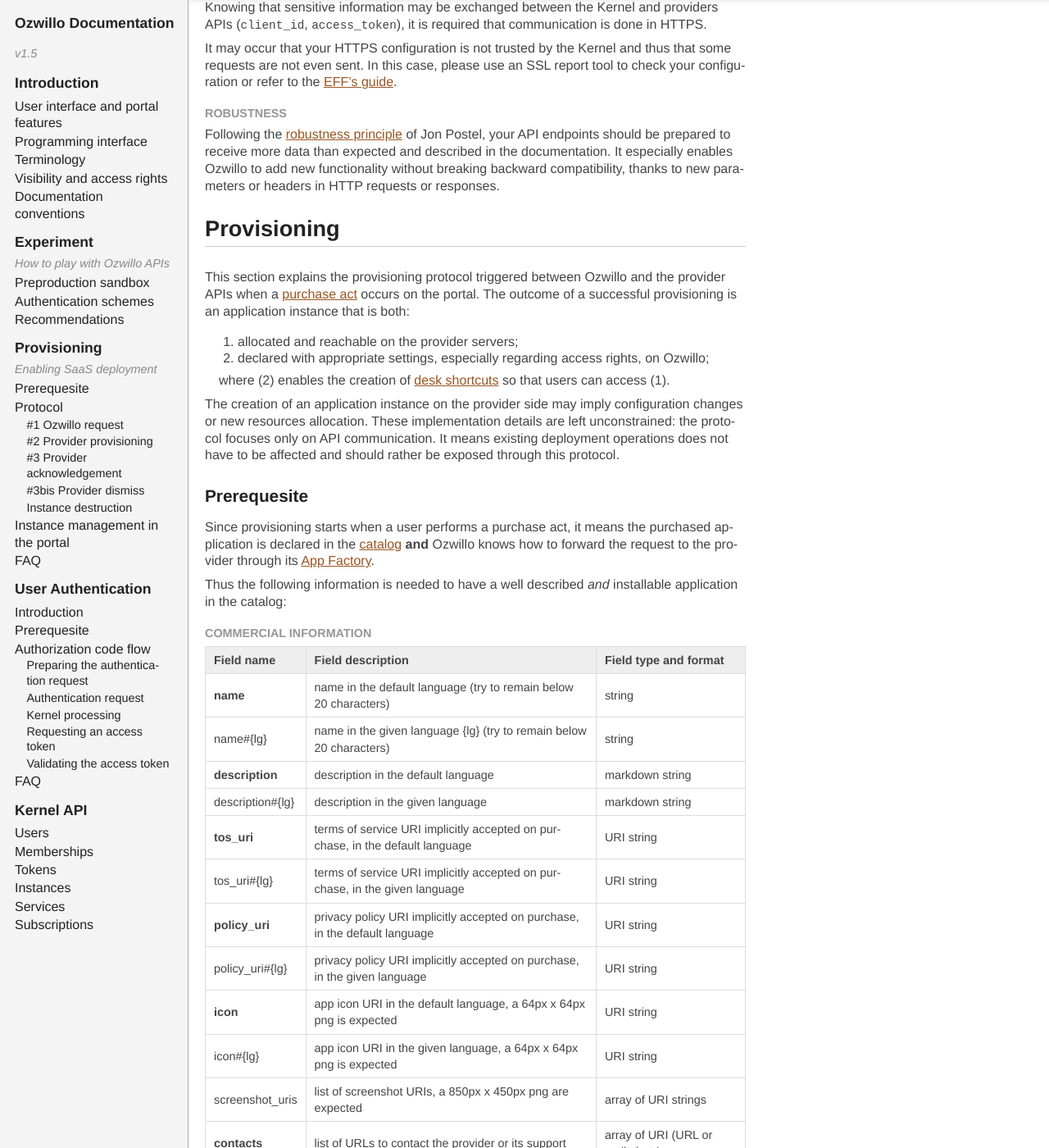
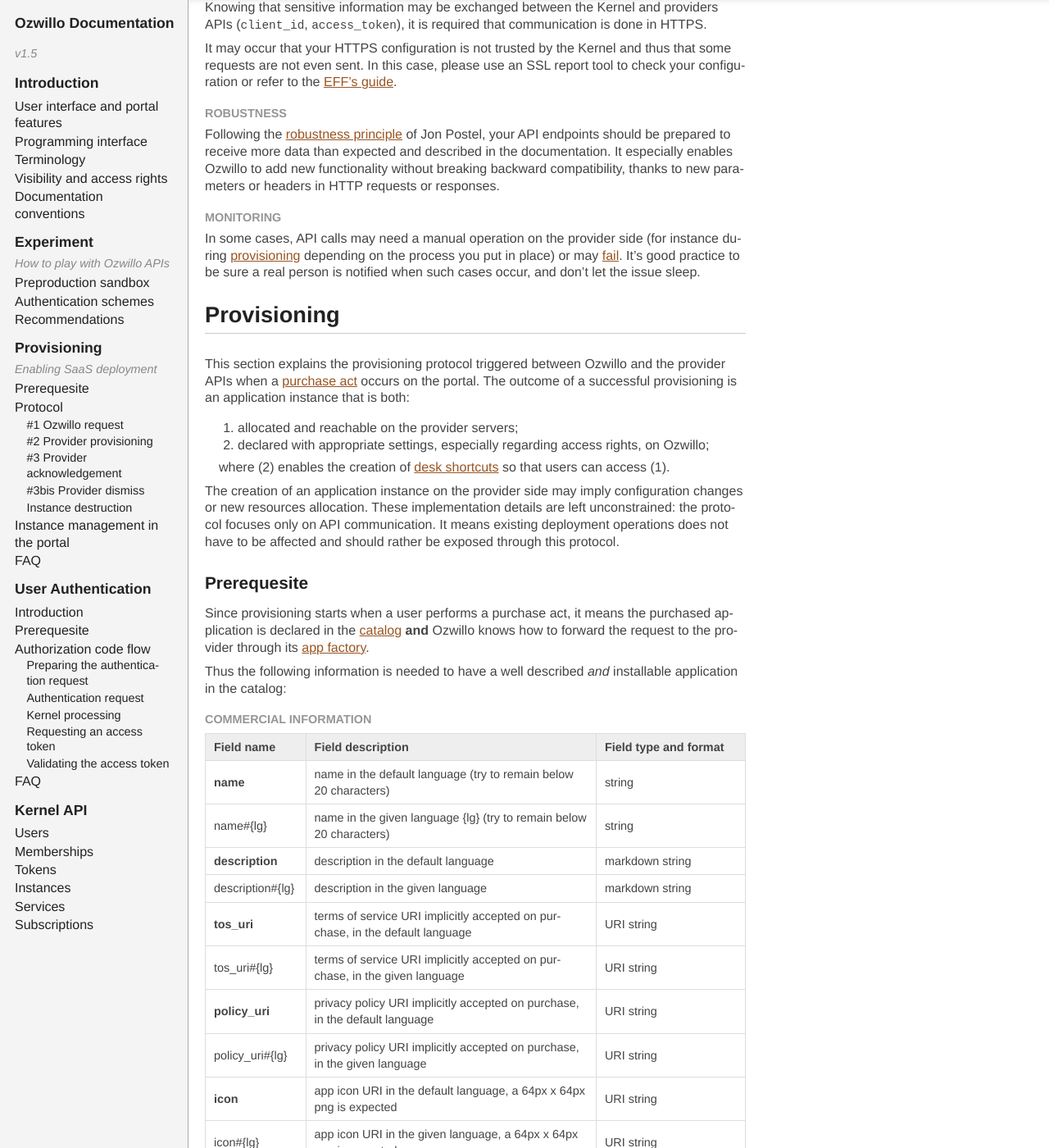
Before and after one commit to ozwillo/ozwillo-doc, a Jekyll site: the page built from index.html, in a window 1280 px wide and 1400 px high, scrolled down 4531 px. Shown: the whole window at 82% size. Built offline with Jekyll 4.4.1, drawn with Linux system fonts in a browser that asks for light colours; nearby versions of some CDN libraries; library files that are not in the unit come from our copies; some of the changed text lies outside the part shown.

Commit message:
improve recommendations and hide TODOs with a CSS class

```diff
--- a/_includes/2-experiment.md
+++ b/_includes/2-experiment.md
@@ -59,3 +59,7 @@
 ##### Robustness
 
 Following the <a href=" https://en.wikipedia.org/wiki/Robustness_principle" target="_blank">robustness principle</a> of Jon Postel, your API endpoints should be prepared to receive more data than expected and described in the documentation. It especially enables Ozwillo to add new functionality without breaking backward compatibility, thanks to new parameters or headers in HTTP requests or responses.
+
+##### Monitoring
+
+In some cases, API calls may need a manual operation on the provider side (for instance during [provisioning](#ref-3-2-2) depending on the process you put in place) or may [fail](#ref-ack-422). It's good practice to be sure a real person is notified when such cases occur, and don't let the issue sleep.
--- a/_includes/3-provisioning.md
+++ b/_includes/3-provisioning.md
@@ -14,7 +14,7 @@
 ### Prerequesite
 {: #ref-3-1}
 
-Since provisioning starts when a user performs a purchase act, it means the purchased application is declared in the [catalog](#def-catalog) **and** Ozwillo knows how to forward the request to the provider through its [App Factory](#def-app-factory).
+Since provisioning starts when a user performs a purchase act, it means the purchased application is declared in the [catalog](#def-catalog) **and** Ozwillo knows how to forward the request to the provider through its [app factory](#def-app-factory).
 
 Thus the following information is needed to have a well described *and* installable application in the catalog:
 
@@ -318,6 +318,7 @@
 This part briefly introduces what operations can be done by the purchaser in the portal, when the instance has been provisioned. It helps understand the global scenario that goes from purchasing application X by user A to using service Y by user B.
 
 TODO: detail.
+{: .todo}
 
 ### FAQ
 {: #ref-3-4}
@@ -329,3 +330,4 @@
 So `cancellation_uri` (and associated secret) is linked to the app factory, when `destruction_uri` is linked to an application instance. It means in particular that `cancellation_uri` should reject the destruction of provisionned instances.
 
 TODO: use cases examples.
+{: .todo}
--- a/css/main.css
+++ b/css/main.css
@@ -1,5 +1,3 @@
-watching css/main.less
-changed /css/main.less
 /*! normalize.css v3.0.2 | MIT License | git.io/normalize */
 /**
  * 1. Set default font family to sans-serif.
@@ -979,6 +977,9 @@
 #main table > thead > tr > th {
   background: #eee;
 }
+#main .todo {
+  display: none;
+}
 #toc {
   position: fixed;
   left: 230px;
@@ -1038,4 +1039,3 @@
   color: #888;
   margin: 0 0 .2em 8px;
 }
-completed with code 0
--- a/css/main.less
+++ b/css/main.less
@@ -207,6 +207,10 @@
 
 	}
 
+	.todo {
+		display: none;
+	}
+
 }
 
 
```
Also changed, not shown: other parts of _includes/3-provisioning.md (+1 -1 lines).
